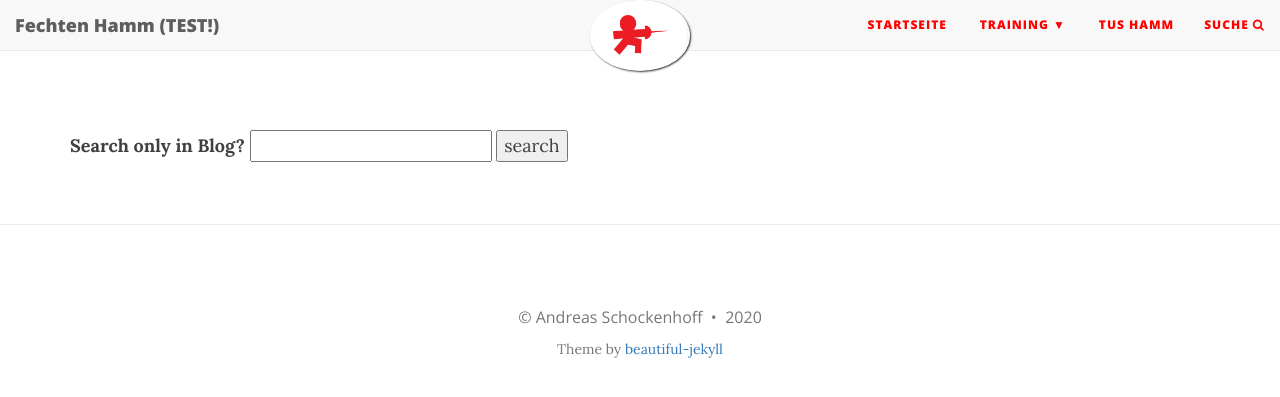
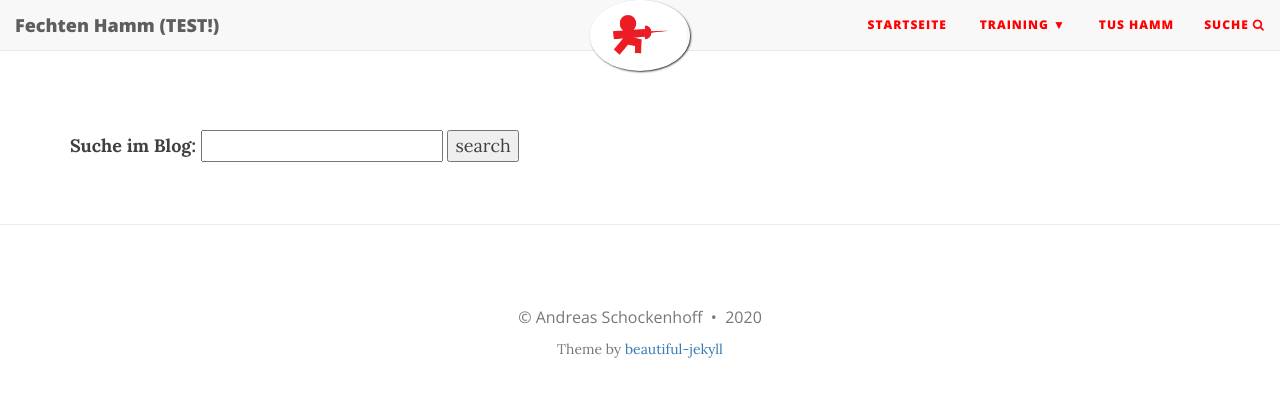
Before and after one commit to test-blog-fechten/test-blog-fechten.github.io, a Jekyll site: the page built from search.md, in a window 1280 px wide. Shown: the top 397 px of the page. Built offline with Jekyll 4.4.1, drawn with Linux system fonts in a browser that asks for light colours; nearby versions of some CDN libraries.

Commit message:
Add search

```diff
--- a/search.md
+++ b/search.md
@@ -2,7 +2,7 @@
 layout: search
 ---
 <form action="index.html" method="get">
-  <label for="search-box">Search only in Blog?</label>
+  <label for="search-box">Suche im Blog:</label>
   <input type="text" id="search-box" name="query">
   <input type="submit" value="search">
 </form>
```
